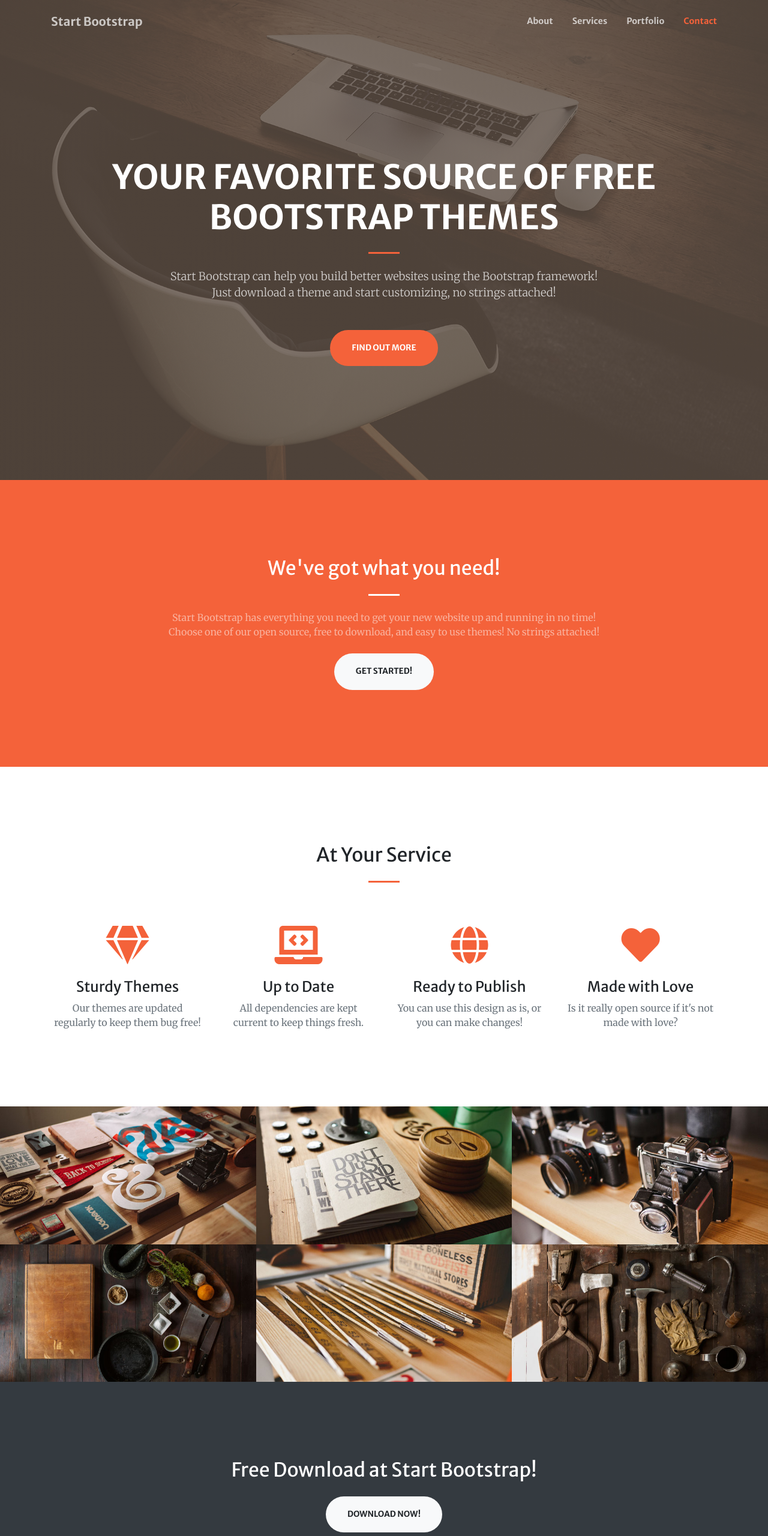
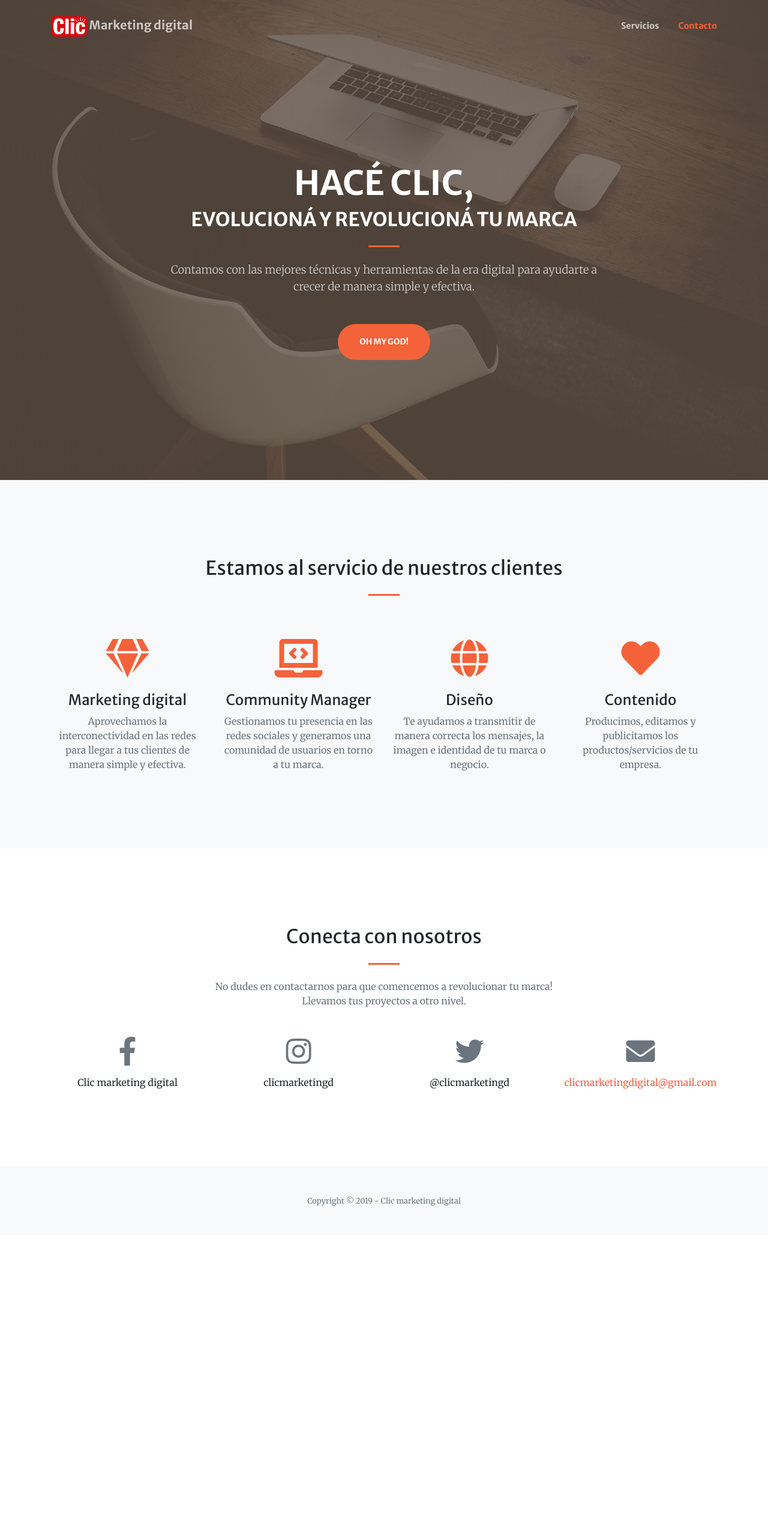
Before and after one commit to cokecolombres/clic2, a website with bundled scripts: page index.html in a window 1280 px wide. Shown: the top 2560 px of the page at 60% size. After the commit the page ends 2059 px from the top, so only its background shows below. Built offline with nearby package versions, Linux system fonts and the light colour scheme.

Commit message:
presentamos clic

```diff
--- a/index.html
+++ b/index.html
@@ -8,7 +8,7 @@
   <meta name="description" content="">
   <meta name="author" content="">
 
-  <title>Creative - Start Bootstrap Theme</title>
+  <title>Clic - Marketing Digital</title>
 
   <!-- Font Awesome Icons -->
   <link href="vendor/fontawesome-free/css/all.min.css" rel="stylesheet" type="text/css">
@@ -30,23 +30,17 @@
   <!-- Navigation -->
   <nav class="navbar navbar-expand-lg navbar-light fixed-top py-3" id="mainNav">
     <div class="container">
-      <a class="navbar-brand js-scroll-trigger" href="#page-top">Start Bootstrap</a>
+      <a class="navbar-brand js-scroll-trigger" href="#page-top"><img src="img/logo.png" width="60"> Marketing digital</a>
       <button class="navbar-toggler navbar-toggler-right" type="button" data-toggle="collapse" data-target="#navbarResponsive" aria-controls="navbarResponsive" aria-expanded="false" aria-label="Toggle navigation">
         <span class="navbar-toggler-icon"></span>
       </button>
       <div class="collapse navbar-collapse" id="navbarResponsive">
         <ul class="navbar-nav ml-auto my-2 my-lg-0">
           <li class="nav-item">
-            <a class="nav-link js-scroll-trigger" href="#about">About</a>
+            <a class="nav-link js-scroll-trigger" href="#services">Servicios</a>
           </li>
           <li class="nav-item">
-            <a class="nav-link js-scroll-trigger" href="#services">Services</a>
-          </li>
-          <li class="nav-item">
-            <a class="nav-link js-scroll-trigger" href="#portfolio">Portfolio</a>
-          </li>
-          <li class="nav-item">
-            <a class="nav-link js-scroll-trigger" href="#contact">Contact</a>
+            <a class="nav-link js-scroll-trigger" href="#contact">Contacto</a>
           </li>
         </ul>
       </div>
@@ -58,160 +52,55 @@
     <div class="container h-100">
       <div class="row h-100 align-items-center justify-content-center text-center">
         <div class="col-lg-10 align-self-end">
-          <h1 class="text-uppercase text-white font-weight-bold">Your Favorite Source of Free Bootstrap Themes</h1>
+          <h1 class="text-uppercase text-white font-weight-bold">Hacé clic,</h1>
+          <h2 class="text-uppercase text-white font-weight-bold">evolucioná y revolucioná tu marca</h2>
           <hr class="divider my-4">
         </div>
         <div class="col-lg-8 align-self-baseline">
-          <p class="text-white-75 font-weight-light mb-5">Start Bootstrap can help you build better websites using the Bootstrap framework! Just download a theme and start customizing, no strings attached!</p>
-          <a class="btn btn-primary btn-xl js-scroll-trigger" href="#about">Find Out More</a>
+          <p class="text-white-75 font-weight-light mb-5">Contamos con las mejores técnicas y herramientas de la era digital para ayudarte a crecer de manera simple y efectiva.</p>
+          <a class="btn btn-primary btn-xl js-scroll-trigger" href="#about">Oh my god!</a>
         </div>
       </div>
     </div>
   </header>
 
-  <!-- About Section -->
-  <section class="page-section bg-primary" id="about">
-    <div class="container">
-      <div class="row justify-content-center">
-        <div class="col-lg-8 text-center">
-          <h2 class="text-white mt-0">We've got what you need!</h2>
-          <hr class="divider light my-4">
-          <p class="text-white-50 mb-4">Start Bootstrap has everything you need to get your new website up and running in no time! Choose one of our open source, free to download, and easy to use themes! No strings attached!</p>
-          <a class="btn btn-light btn-xl js-scroll-trigger" href="#services">Get Started!</a>
-        </div>
-      </div>
-    </div>
-  </section>
+
 
   <!-- Services Section -->
-  <section class="page-section" id="services">
+  <section class="page-section bg-light" id="services">
     <div class="container">
-      <h2 class="text-center mt-0">At Your Service</h2>
+      <h2 class="text-center mt-0">Estamos al servicio de nuestros clientes</h2>
       <hr class="divider my-4">
       <div class="row">
         <div class="col-lg-3 col-md-6 text-center">
           <div class="mt-5">
             <i class="fas fa-4x fa-gem text-primary mb-4"></i>
-            <h3 class="h4 mb-2">Sturdy Themes</h3>
-            <p class="text-muted mb-0">Our themes are updated regularly to keep them bug free!</p>
+            <h3 class="h4 mb-2">Marketing digital</h3>
+            <p class="text-muted mb-0">Aprovechamos la interconectividad en las redes para llegar a tus clientes de manera simple y efectiva.</p>
           </div>
         </div>
         <div class="col-lg-3 col-md-6 text-center">
           <div class="mt-5">
             <i class="fas fa-4x fa-laptop-code text-primary mb-4"></i>
-            <h3 class="h4 mb-2">Up to Date</h3>
-            <p class="text-muted mb-0">All dependencies are kept current to keep things fresh.</p>
+            <h3 class="h4 mb-2">Community Manager</h3>
+            <p class="text-muted mb-0">Gestionamos tu presencia en las redes sociales y generamos una comunidad de usuarios en torno a tu marca.</p>
           </div>
         </div>
         <div class="col-lg-3 col-md-6 text-center">
           <div class="mt-5">
             <i class="fas fa-4x fa-globe text-primary mb-4"></i>
-            <h3 class="h4 mb-2">Ready to Publish</h3>
-            <p class="text-muted mb-0">You can use this design as is, or you can make changes!</p>
+            <h3 class="h4 mb-2">Diseño</h3>
+            <p class="text-muted mb-0">Te ayudamos a transmitir de manera correcta los mensajes, la imagen e identidad de tu marca o negocio.</p>
           </div>
         </div>
         <div class="col-lg-3 col-md-6 text-center">
           <div class="mt-5">
             <i class="fas fa-4x fa-heart text-primary mb-4"></i>
-            <h3 class="h4 mb-2">Made with Love</h3>
-            <p class="text-muted mb-0">Is it really open source if it's not made with love?</p>
+            <h3 class="h4 mb-2">Contenido</h3>
+            <p class="text-muted mb-0">Producimos, editamos y publicitamos los productos/servicios de tu empresa.</p>
           </div>
         </div>
       </div>
-    </div>
-  </section>
-
-  <!-- Portfolio Section -->
-  <section id="portfolio">
-    <div class="container-fluid p-0">
-      <div class="row no-gutters">
-        <div class="col-lg-4 col-sm-6">
-          <a class="portfolio-box" href="img/portfolio/fullsize/1.jpg">
-            <img class="img-fluid" src="img/portfolio/thumbnails/1.jpg" alt="">
-            <div class="portfolio-box-caption">
-              <div class="project-category text-white-50">
-                Category
-              </div>
-              <div class="project-name">
-                Project Name
-              </div>
-            </div>
-          </a>
-        </div>
-        <div class="col-lg-4 col-sm-6">
-          <a class="portfolio-box" href="img/portfolio/fullsize/2.jpg">
-            <img class="img-fluid" src="img/portfolio/thumbnails/2.jpg" alt="">
-            <div class="portfolio-box-caption">
-              <div class="project-category text-white-50">
-                Category
-              </div>
-              <div class="project-name">
-                Project Name
-              </div>
-            </div>
-          </a>
-        </div>
-        <div class="col-lg-4 col-sm-6">
-          <a class="portfolio-box" href="img/portfolio/fullsize/3.jpg">
-            <img class="img-fluid" src="img/portfolio/thumbnails/3.jpg" alt="">
-            <div class="portfolio-box-caption">
-              <div class="project-category text-white-50">
-                Category
-              </div>
-              <div class="project-name">
-                Project Name
-              </div>
-            </div>
-          </a>
-        </div>
-        <div class="col-lg-4 col-sm-6">
-          <a class="portfolio-box" href="img/portfolio/fullsize/4.jpg">
-            <img class="img-fluid" src="img/portfolio/thumbnails/4.jpg" alt="">
-            <div class="portfolio-box-caption">
-              <div class="project-category text-white-50">
-                Category
-              </div>
-              <div class="project-name">
-                Project Name
-              </div>
-            </div>
-          </a>
-        </div>
-        <div class="col-lg-4 col-sm-6">
-          <a class="portfolio-box" href="img/portfolio/fullsize/5.jpg">
-            <img class="img-fluid" src="img/portfolio/thumbnails/5.jpg" alt="">
-            <div class="portfolio-box-caption">
-              <div class="project-category text-white-50">
-                Category
-              </div>
-              <div class="project-name">
-                Project Name
-              </div>
-            </div>
-          </a>
-        </div>
-        <div class="col-lg-4 col-sm-6">
-          <a class="portfolio-box" href="img/portfolio/fullsize/6.jpg">
-            <img class="img-fluid" src="img/portfolio/thumbnails/6.jpg" alt="">
-            <div class="portfolio-box-caption p-3">
-              <div class="project-category text-white-50">
-                Category
-              </div>
-              <div class="project-name">
-                Project Name
-              </div>
-            </div>
-          </a>
-        </div>
-      </div>
-    </div>
-  </section>
-
-  <!-- Call to Action Section -->
-  <section class="page-section bg-dark text-white">
-    <div class="container text-center">
-      <h2 class="mb-4">Free Download at Start Bootstrap!</h2>
-      <a class="btn btn-light btn-xl" href="https://startbootstrap.com/themes/creative/">Download Now!</a>
     </div>
   </section>
 
@@ -220,20 +109,28 @@
     <div class="container">
       <div class="row justify-content-center">
         <div class="col-lg-8 text-center">
-          <h2 class="mt-0">Let's Get In Touch!</h2>
+          <h2 class="mt-0">Conecta con nosotros</h2>
           <hr class="divider my-4">
-          <p class="text-muted mb-5">Ready to start your next project with us? Give us a call or send us an email and we will get back to you as soon as possible!</p>
+          <p class="text-muted mb-5">No dudes en contactarnos para que comencemos a revolucionar tu marca! <br> Llevamos tus proyectos a otro nivel. </p>
         </div>
       </div>
       <div class="row">
-        <div class="col-lg-4 ml-auto text-center mb-5 mb-lg-0">
-          <i class="fas fa-phone fa-3x mb-3 text-muted"></i>
-          <div>+1 (202) 555-0149</div>
+        <div class="col-lg-3 ml-auto text-center mb-5 mb-lg-0">
+          <i class="fab fa-facebook-f fa-3x mb-3 text-muted"></i>
+          <div>Clic marketing digital</div>
         </div>
-        <div class="col-lg-4 mr-auto text-center">
+        <div class="col-lg-3 ml-auto text-center mb-5 mb-lg-0">
+          <i class="fab fa-instagram fa-3x mb-3 text-muted"></i>
+          <div>clicmarketingd</div>
+        </div>
+        <div class="col-lg-3 ml-auto text-center mb-5 mb-lg-0">
+          <i class="fab fa-twitter fa-3x mb-3 text-muted"></i>
+          <div>@clicmarketingd</div>
+        </div>
+        <div class="col-lg-3 mr-auto text-center">
           <i class="fas fa-envelope fa-3x mb-3 text-muted"></i>
           <!-- Make sure to change the email address in anchor text AND the link below! -->
-          <a class="d-block" href="mailto:contact@yourwebsite.com">contact@yourwebsite.com</a>
+          <a class="d-block" href="mailto:contact@yourwebsite.com">clicmarketingdigital@gmail.com</a>
         </div>
       </div>
     </div>
@@ -242,7 +139,7 @@
   <!-- Footer -->
   <footer class="bg-light py-5">
     <div class="container">
-      <div class="small text-center text-muted">Copyright &copy; 2019 - Start Bootstrap</div>
+      <div class="small text-center text-muted">Copyright &copy; 2019 - Clic marketing digital</div>
     </div>
   </footer>
 
```
Also changed, not shown: img/logo.png (added).
